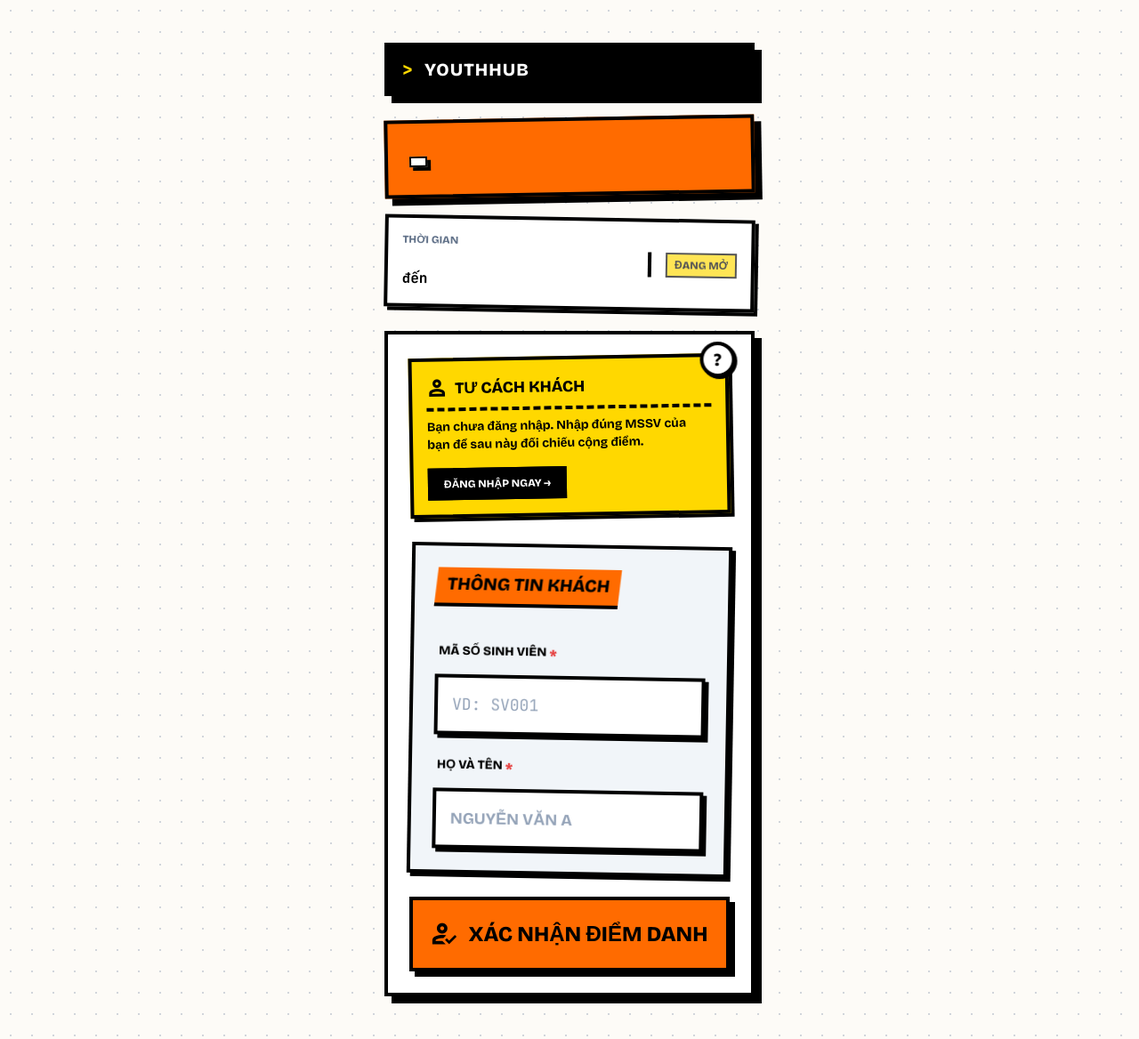
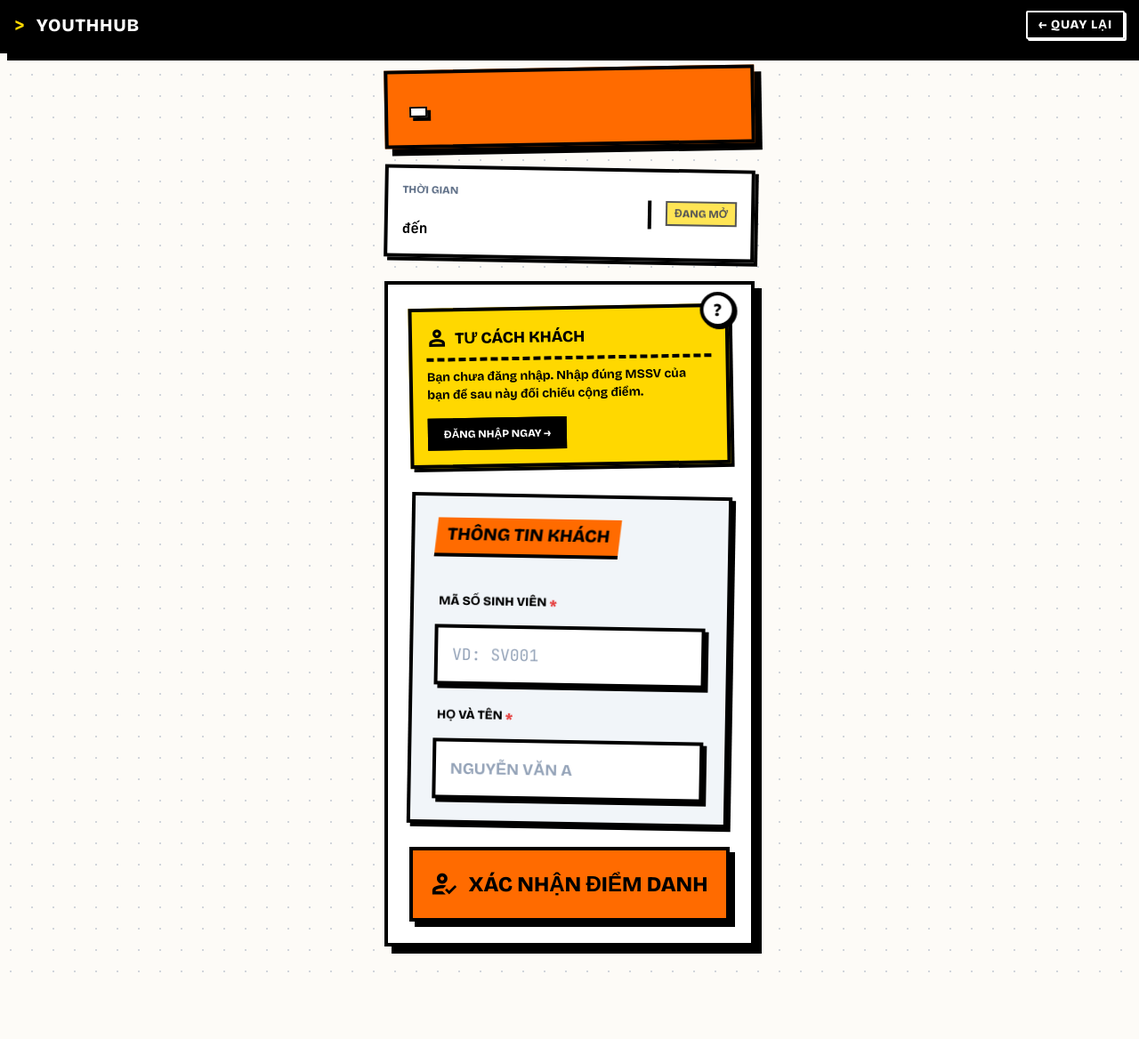
Before and after one commit to HiImSunny/YouthHub, a Django app: template templates/attendance/checkin.html in a window 1280 px wide. Shown: the whole page at 89% size. After the commit the page ends 1093 px from the top, so only its background shows below. Run offline with Django 5.2, Linux system fonts and the light colour scheme; the template is opened without the code that fills it, so the values that code supplies are empty; some libraries are stand-ins or nearby versions.

Commit message:
feat: improve checkin UI with countdown and better photo zone

```diff
--- a/templates/attendance/checkin.html
+++ b/templates/attendance/checkin.html
@@ -55,12 +55,21 @@
     </style>
 </head>
 
-<body class="min-h-screen py-8">
-<div class="max-w-md mx-auto p-4 w-full">
-    <!-- Header -->
-    <div class="bg-black text-white px-4 py-3 border-4 border-black font-black uppercase tracking-wider text-xl shadow-brutal flex items-center mb-6">
+<body class="min-h-screen pb-8">
+
+<!-- Sticky Header -->
+<div id="sticky-header" class="fixed top-0 left-0 right-0 z-40 transition-all duration-300 bg-black text-white px-4 py-3 border-b-4 border-black font-black uppercase tracking-wider shadow-brutal flex items-center justify-between">
+    <div class="flex items-center text-xl transition-all" id="header-logo">
         <span class="mr-3 text-accent-yellow font-mono">></span> YOUTHHUB
     </div>
+    <a href="/" class="text-xs md:text-sm border-2 border-white px-2 py-1 md:px-3 hover:bg-white hover:text-black transition-colors rounded-sm flex items-center shadow-[2px_2px_0_0_white] hover:shadow-none hover:translate-y-[2px] hover:translate-x-[2px] ml-2 shrink-0">
+        ← QUAY LẠI
+    </a>
+</div>
+<!-- Padding to offset sticky header -->
+<div class="h-[76px]"></div>
+
+<div class="max-w-md mx-auto px-4 w-full">
 
     <!-- Messages (Toast Style) -->
     {% if messages %}
@@ -109,7 +118,10 @@
             {% elif now > session.end_time %}
             <span class="px-2 py-1 bg-accent-red text-white border-2 border-black font-black text-xs uppercase block">ĐÃ ĐÓNG</span>
             {% else %}
-            <span class="px-2 py-1 bg-accent-yellow border-2 border-black font-black text-xs uppercase block animate-pulse">ĐANG MỞ</span>
+            <span id="status-badge" class="px-2 py-1 bg-accent-yellow border-2 border-black font-black text-xs uppercase block animate-pulse" data-end-time="{{ session.end_time|date:'c' }}">
+                ĐANG MỞ
+            </span>
+            <div id="countdown-timer" class="text-[10px] font-bold mt-1 text-slate-500 whitespace-nowrap text-center"></div>
             {% endif %}
         </div>
     </div>
@@ -216,15 +228,26 @@
 
                 {% if session.requires_photo %}
                 <div>
-                    <label class="block text-sm font-black uppercase mb-2">
+                    <label class="block text-sm font-black uppercase mb-1">
                         <span class="material-symbols-outlined align-middle mr-1 text-primary">camera_alt</span>
-                        ẢNH MINH CHỨNG <span class="text-accent-red text-xl">*</span>
+                        ẢNH MINH CHỨNG <span class="text-accent-red text-xl align-top">*</span>
                     </label>
-                    <div class="border-4 border-dashed border-black bg-bg-light p-6 text-center hover:bg-slate-200 transition-colors cursor-pointer group" onclick="document.getElementById('photo_input').click()">
-                        <input type="file" name="photo" accept="image/*" capture="user" id="photo_input" class="hidden" onchange="previewPhoto(this)" required>
-                        <span class="material-symbols-outlined text-[50px] text-slate-400 group-hover:text-black mb-2">add_a_photo</span>
-                        <p class="text-sm font-black uppercase text-black">BẤM ĐỂ CHỤP ẢNH</p>
-                        <img id="photo_preview" src="#" alt="Preview" class="hidden mt-4 mx-auto border-4 border-black shadow-brutal max-h-48 object-cover">
+                    <p class="text-xs font-bold text-slate-500 uppercase mb-3 border-l-2 border-black pl-2">Chụp ảnh có mặt bạn tại sự kiện</p>
+                    <div id="photo_dropzone" class="border-4 border-dashed border-black bg-bg-light p-6 text-center hover:bg-slate-200 transition-colors cursor-pointer group min-h-[180px] w-full flex flex-col items-center justify-center relative overflow-hidden" onclick="document.getElementById('photo_input').click()">
+                        <input type="file" name="photo" accept="image/*" capture="environment" id="photo_input" class="hidden" onchange="previewPhoto(this)" required>
+
+                        <!-- Initial State -->
+                        <div id="photo_placeholder" class="flex flex-col items-center justify-center z-10 p-4 transition-all">
+                            <span class="material-symbols-outlined text-[50px] text-slate-400 group-hover:text-black mb-2 transition-colors">add_a_photo</span>
+                            <p class="text-sm md:text-base font-black uppercase text-black">BẤM ĐỂ CHỤP ẢNH</p>
+                            <p class="text-xs text-slate-500 font-bold mt-1">Hoặc chọn từ thư viện</p>
+                        </div>
+
+                        <!-- Preview Image -->
+                        <img id="photo_preview" src="#" alt="Preview" class="hidden absolute inset-0 w-full h-full object-cover z-0 opacity-50 group-hover:opacity-30 transition-opacity mix-blend-multiply">
+                        <div id="photo_preview_overlay" class="hidden absolute inset-0 z-10 flex flex-col items-center justify-center pointer-events-none">
+                            <span class="bg-black text-white px-3 py-1 border-2 border-black font-black uppercase text-sm shadow-[4px_4px_0px_0px_rgba(255,255,255,1)]">ĐỔI ẢNH KHÁC</span>
+                        </div>
                     </div>
                 </div>
                 {% endif %}
@@ -239,6 +262,7 @@
 </div>
 
 <script>
+    // Preview photo
     function previewPhoto(input) {
         if (input.files && input.files[0]) {
             const reader = new FileReader();
@@ -246,10 +270,77 @@
                 const preview = document.getElementById('photo_preview');
                 preview.src = e.target.result;
                 preview.classList.remove('hidden');
+
+                // Hide placeholder, show overlay
+                document.getElementById('photo_placeholder').classList.add('hidden', 'opacity-0');
+                document.getElementById('photo_preview_overlay').classList.remove('hidden');
+
+                const dropzone = document.getElementById('photo_dropzone');
+                dropzone.classList.remove('border-dashed');
+                dropzone.classList.add('border-solid', 'bg-slate-100');
             };
             reader.readAsDataURL(input.files[0]);
         }
     }
+
+    // Shrink header on scroll
+    window.addEventListener('scroll', () => {
+        const header = document.getElementById('sticky-header');
+        const logo = document.getElementById('header-logo');
+        if (window.scrollY > 50) {
+            header.classList.remove('py-3', 'border-b-4');
+            header.classList.add('py-2', 'border-b-2');
+            logo.classList.remove('text-xl');
+            logo.classList.add('text-base');
+        } else {
+            header.classList.add('py-3', 'border-b-4');
+            header.classList.remove('py-2', 'border-b-2');
+            logo.classList.add('text-xl');
+            logo.classList.remove('text-base');
+        }
+    });
+
+    // Countdown Timer
+    document.addEventListener('DOMContentLoaded', () => {
+        const badge = document.getElementById('status-badge');
+        const timerText = document.getElementById('countdown-timer');
+
+        if (badge && timerText && badge.dataset.endTime) {
+            const endTime = new Date(badge.dataset.endTime).getTime();
+
+            function updateTimer() {
+                const now = new Date().getTime();
+                const distance = endTime - now;
+
+                if (distance < 0) {
+                    badge.textContent = "ĐÃ ĐÓNG";
+                    badge.classList.remove('bg-accent-yellow', 'animate-pulse');
+                    badge.classList.add('bg-accent-red', 'text-white');
+                    timerText.textContent = "HẾT GIỜ !";
+                    timerText.classList.remove('text-slate-500');
+                    timerText.classList.add('text-accent-red');
+
+                    // Optional: reload after 5s when closed
+                    setTimeout(() => window.location.reload(), 5000);
+                    return;
+                }
+
+                const hours = Math.floor((distance % (1000 * 60 * 60 * 24)) / (1000 * 60 * 60));
+                const minutes = Math.floor((distance % (1000 * 60 * 60)) / (1000 * 60));
+                const seconds = Math.floor((distance % (1000 * 60)) / 1000);
+
+                let timeStr = "Còn ";
+                if (hours > 0) timeStr += hours + " giờ ";
+                if (minutes > 0 || hours > 0) timeStr += minutes + " phút ";
+                timeStr += seconds + " giây";
+
+                timerText.textContent = timeStr;
+            }
+
+            updateTimer();
+            setInterval(updateTimer, 1000);
+        }
+    });
 </script>
 </body>
 </html>
```
